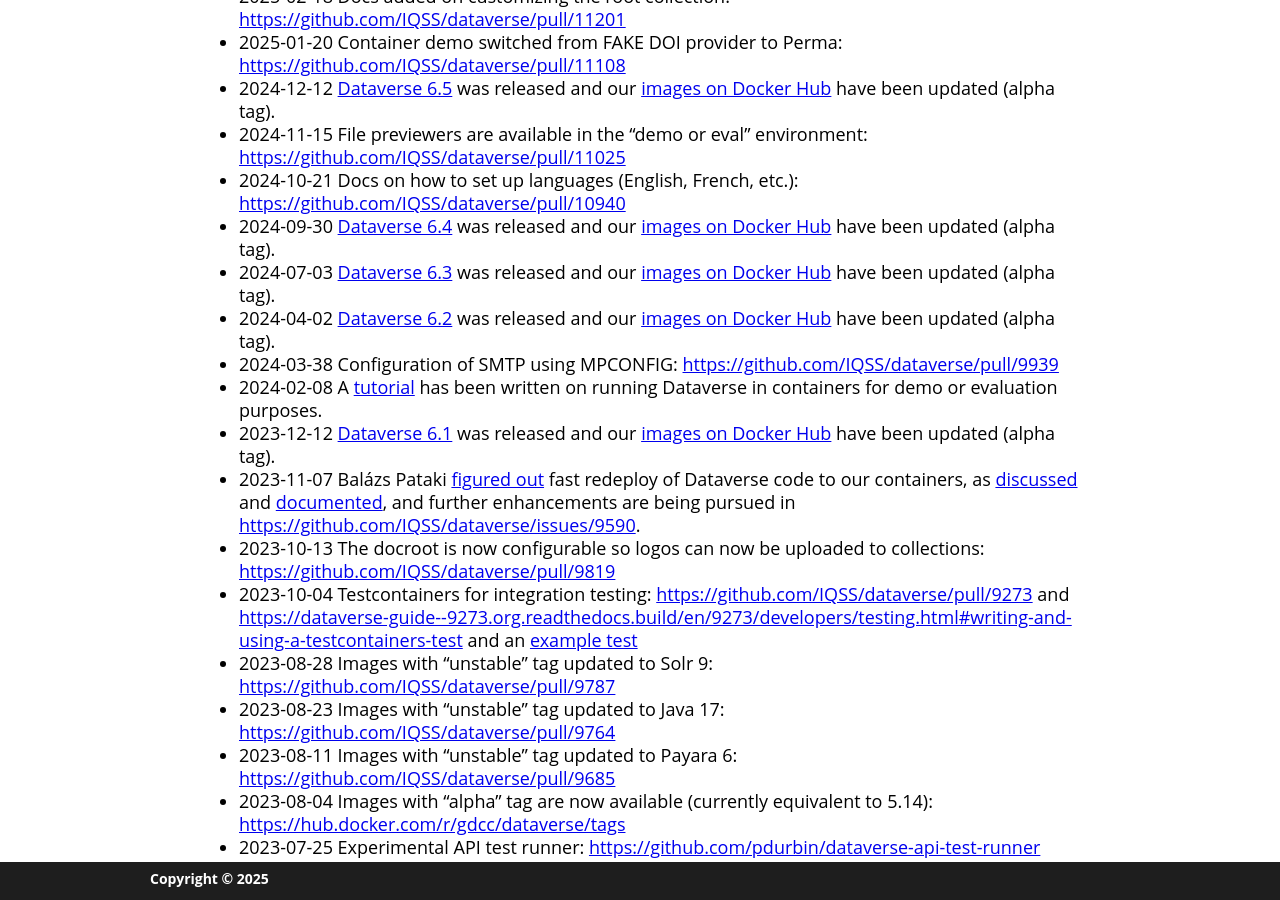
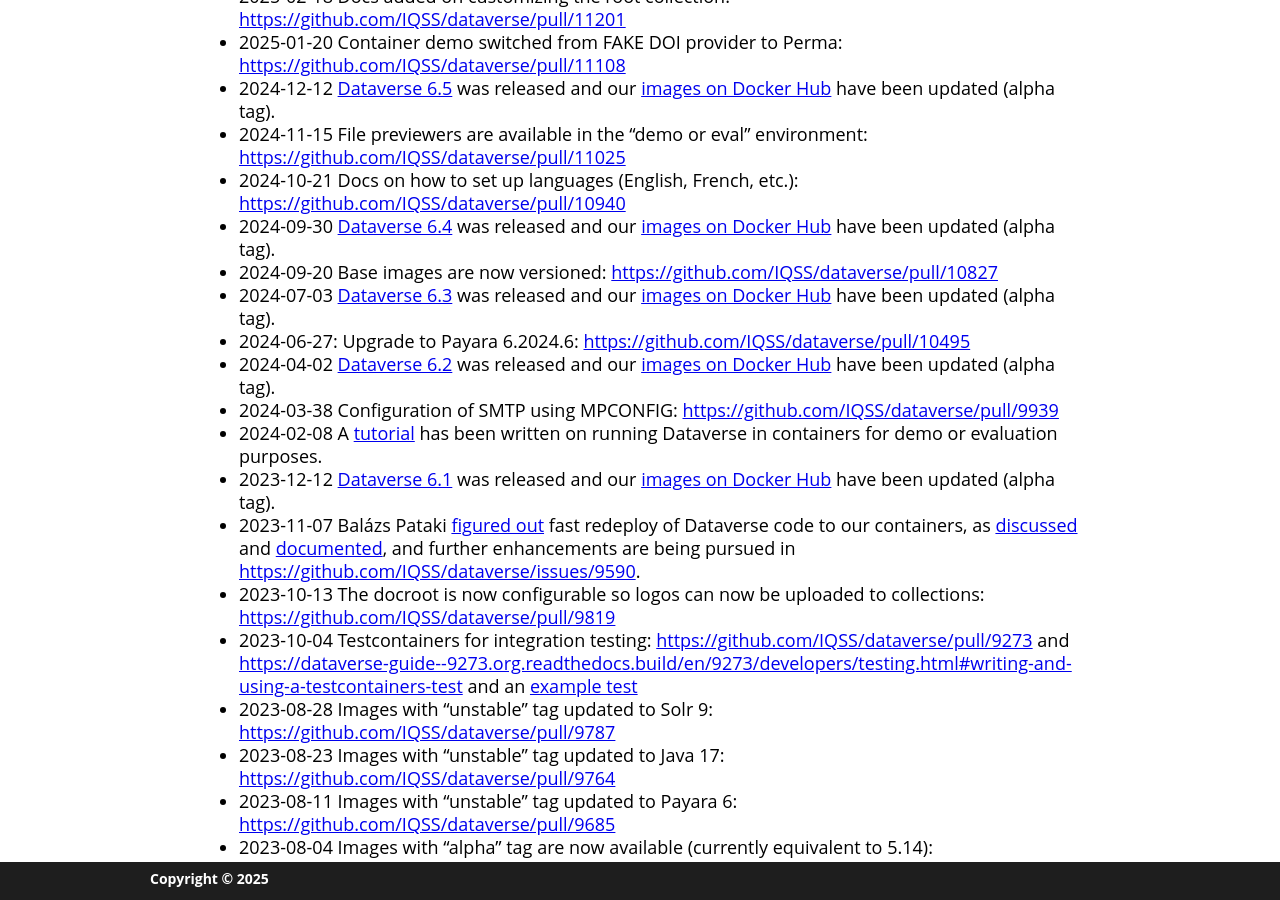
Before and after one commit to gdcc/ct.gdcc.io, a Jekyll site: the page built from index.md, in a window 1280 px wide and 900 px high, scrolled down 1321 px. Built offline with Jekyll 4.4.1, drawn with Linux system fonts in a browser that asks for light colours; our own code applies the rules of GitHub Pages for plain Markdown files.

Commit message:
more features

```diff
--- a/index.md
+++ b/index.md
@@ -134,7 +134,9 @@ We try to keep the meeting times below accurate but you can check the [meetings]
 - 2024-11-15 File previewers are available in the "demo or eval" environment: <https://github.com/IQSS/dataverse/pull/11025>
 - 2024-10-21 Docs on how to set up languages (English, French, etc.): <https://github.com/IQSS/dataverse/pull/10940>
 - 2024-09-30 [Dataverse 6.4](https://github.com/IQSS/dataverse/releases/tag/v6.4) was released and our [images on Docker Hub](https://hub.docker.com/u/gdcc) have been updated (alpha tag).
+- 2024-09-20 Base images are now versioned: <https://github.com/IQSS/dataverse/pull/10827>
 - 2024-07-03 [Dataverse 6.3](https://github.com/IQSS/dataverse/releases/tag/v6.3) was released and our [images on Docker Hub](https://hub.docker.com/u/gdcc) have been updated (alpha tag).
+- 2024-06-27: Upgrade to Payara 6.2024.6: <https://github.com/IQSS/dataverse/pull/10495>
 - 2024-04-02 [Dataverse 6.2](https://github.com/IQSS/dataverse/releases/tag/v6.2) was released and our [images on Docker Hub](https://hub.docker.com/u/gdcc) have been updated (alpha tag).
 - 2024-03-38 Configuration of SMTP using MPCONFIG: <https://github.com/IQSS/dataverse/pull/9939>
 - 2024-02-08 A [tutorial](https://groups.google.com/g/dataverse-community/c/GmXMMJe3Mr0/m/gP_Z9odKAQAJ) has been written on running Dataverse in containers for demo or evaluation purposes.
```
